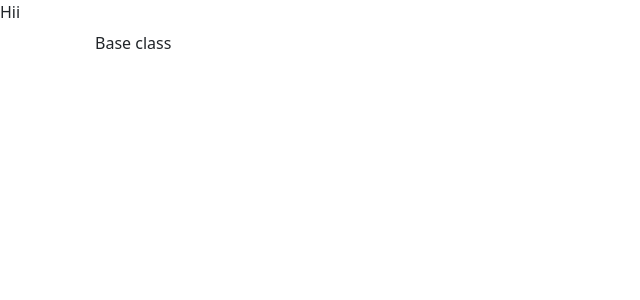
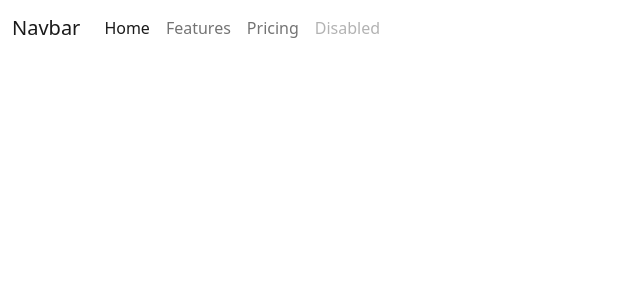
Before and after one commit to Rajashekar551998/react_prod, a React (Create React App) app: page / in a window 1280 px wide. Shown: the top 300 px of the page, without its empty margins (0-640 px from the left). Built offline with nearby package versions, Linux system fonts and the light colour scheme.

Commit message:
Added Navbar

```diff
--- a/src/App.js
+++ b/src/App.js
@@ -1,19 +1,11 @@
 import React from "react";
 import "../node_modules/bootstrap/dist/css/bootstrap.min.css";
+import Navbar from "./navbar/Navbar";
 
 function App() {
   return (
     <div>
-      <div>Hii</div>
-      <div className="container">
-        <div className="row">
-          <div className="col-md-6">
-            <button type="button" class="btn">
-              Base class
-            </button>
-          </div>
-        </div>
-      </div>
+      <Navbar />
     </div>
   );
 }
--- /dev/null
+++ b/src/navbar/Navbar.js
@@ -0,0 +1,50 @@
+import React from "react";
+
+function Navbar() {
+  return (
+    <div>
+      <nav class="navbar navbar-expand-lg bg-body-tertiary">
+        <div class="container-fluid">
+          <a class="navbar-brand" href="#">
+            Navbar
+          </a>
+          <button
+            class="navbar-toggler"
+            type="button"
+            data-bs-toggle="collapse"
+            data-bs-target="#navbarNav"
+            aria-controls="navbarNav"
+            aria-expanded="false"
+            aria-label="Toggle navigation"
+          >
+            <span class="navbar-toggler-icon"></span>
+          </button>
+          <div class="collapse navbar-collapse" id="navbarNav">
+            <ul class="navbar-nav">
+              <li class="nav-item">
+                <a class="nav-link active" aria-current="page" href="#">
+                  Home
+                </a>
+              </li>
+              <li class="nav-item">
+                <a class="nav-link" href="#">
+                  Features
+                </a>
+              </li>
+              <li class="nav-item">
+                <a class="nav-link" href="#">
+                  Pricing
+                </a>
+              </li>
+              <li class="nav-item">
+                <a class="nav-link disabled">Disabled</a>
+              </li>
+            </ul>
+          </div>
+        </div>
+      </nav>
+    </div>
+  );
+}
+
+export default Navbar;
```
Also changed, not shown: src/navbar/Navbar.css (added).
